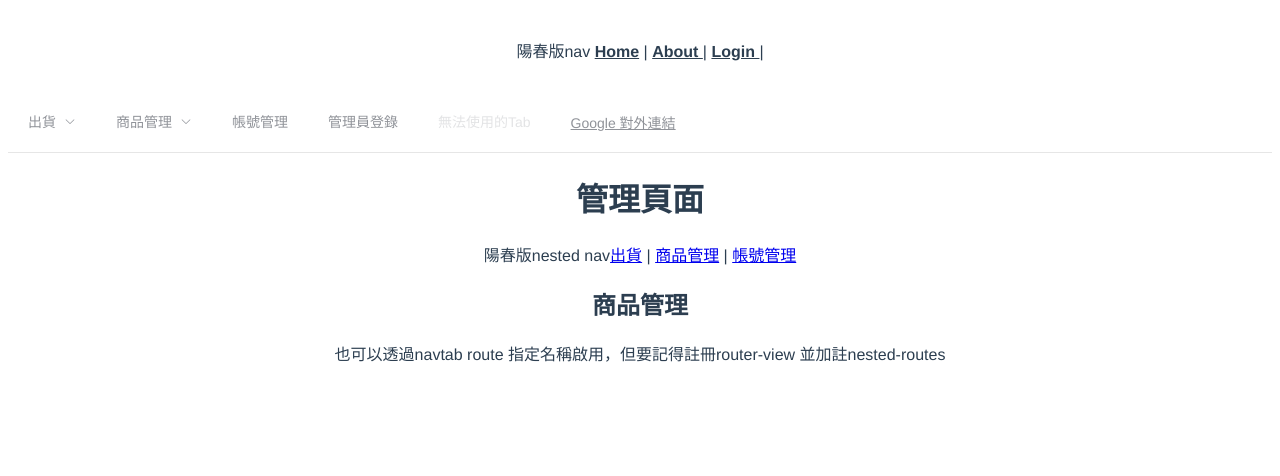
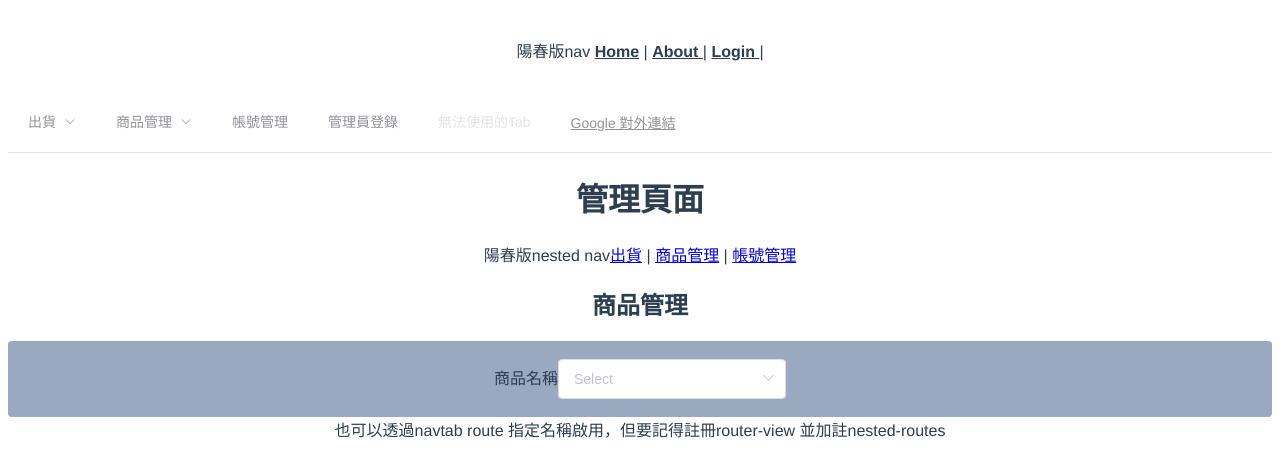
Before and after one commit to adaruru/LittleWarehouseManage, a Vue app in the folder littlewarehouse/: page /about/ProductManage in a window 1280 px wide. Shown: the top 476 px of the page. Built offline with nearby package versions, Linux system fonts and the light colour scheme.

Commit message:
add 商品列表範例, vuex

```diff
--- a/littlewarehouse/package.json
+++ b/littlewarehouse/package.json
@@ -11,12 +11,14 @@
     "core-js": "^3.6.5",
     "element-ui": "^2.14.0",
     "vue": "^2.6.11",
-    "vue-router": "^3.2.0"
+    "vue-router": "^3.2.0",
+    "vuex": "^3.4.0"
   },
   "devDependencies": {
     "@vue/cli-plugin-babel": "~4.5.0",
     "@vue/cli-plugin-eslint": "~4.5.0",
     "@vue/cli-plugin-router": "^4.5.8",
+    "@vue/cli-plugin-vuex": "^4.5.9",
     "@vue/cli-service": "~4.5.0",
     "babel-eslint": "^10.1.0",
     "eslint": "^6.7.2",
--- a/littlewarehouse/src/components/ProductManage.vue
+++ b/littlewarehouse/src/components/ProductManage.vue
@@ -1,9 +1,93 @@
 <template>
-  <h2>商品管理</h2>
+  <div>
+    <h2>商品管理</h2>
+    <el-row>
+      <el-col :span="24"
+        ><div class="grid-content bg-purple-dark">
+
+          <br />
+          <span>商品名稱</span>
+          <el-select v-model="value" placeholder="Select">
+            <el-option
+              v-for="item in cities"
+              :key="item.value"
+              :label="item.label"
+              :value="item.value"
+            >
+              <span style="float: left">{{ item.label }}</span>
+              <span style="float: right; color: #8492a6; font-size: 13px">{{
+                item.value
+              }}</span>
+            </el-option>
+          </el-select>
+          <br />
+          <br /></div
+      ></el-col>
+    </el-row>
+  </div>
 </template>
 
 <script>
-export default {};
+export default {
+  data() {
+    return {
+      cities: [
+        {
+          value: "Beijing",
+          label: "Beijing",
+        },
+        {
+          value: "Shanghai",
+          label: "Shanghai",
+        },
+        {
+          value: "Nanjing",
+          label: "Nanjing",
+        },
+        {
+          value: "Chengdu",
+          label: "Chengdu",
+        },
+        {
+          value: "Shenzhen",
+          label: "Shenzhen",
+        },
+        {
+          value: "Guangzhou",
+          label: "Guangzhou",
+        },
+      ],
+      value: "",
+    };
+  },
+};
 </script>
 
-<style></style>
+<style>
+.el-row {
+  margin-bottom: 20px;
+  &:last-child {
+    margin-bottom: 0;
+  }
+}
+.el-col {
+  border-radius: 4px;
+}
+.bg-purple-dark {
+  background: #99a9bf;
+}
+.bg-purple {
+  background: #d3dce6;
+}
+.bg-purple-light {
+  background: #e5e9f2;
+}
+.grid-content {
+  border-radius: 4px;
+  min-height: 60px;
+}
+.row-bg {
+  padding: 10px 0;
+  background-color: #f9fafc;
+}
+</style>
--- a/littlewarehouse/src/main.js
+++ b/littlewarehouse/src/main.js
@@ -4,6 +4,7 @@ import './plugins/element.js'
 import ElementUI from 'element-ui';
 import'element-ui/lib/theme-chalk/index.css';
 import router from './router'
+import store from './store'
 
 Vue.use(ElementUI);
 
@@ -11,5 +12,6 @@ Vue.config.productionTip = false
 
 new Vue({
   router,
+  store,
   render: h => h(App)
 }).$mount('#app')
--- /dev/null
+++ b/littlewarehouse/src/store/index.js
@@ -0,0 +1,15 @@
+import Vue from 'vue'
+import Vuex from 'vuex'
+
+Vue.use(Vuex)
+
+export default new Vuex.Store({
+  state: {
+  },
+  mutations: {
+  },
+  actions: {
+  },
+  modules: {
+  }
+})
```
Also changed, not shown: 1 other file (tests, documents, lock files or other folders).
